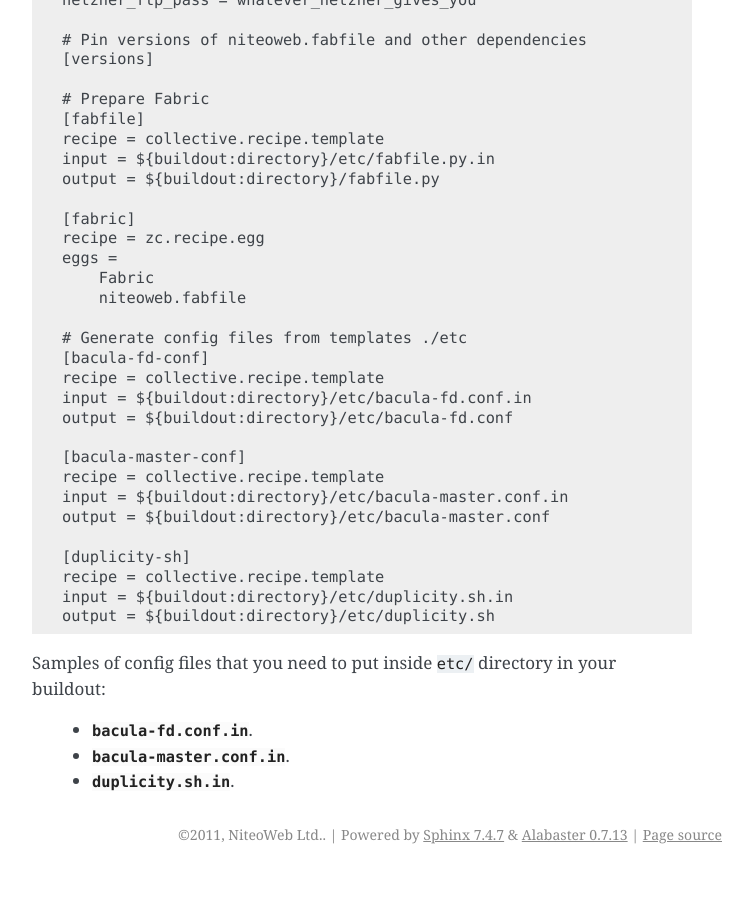
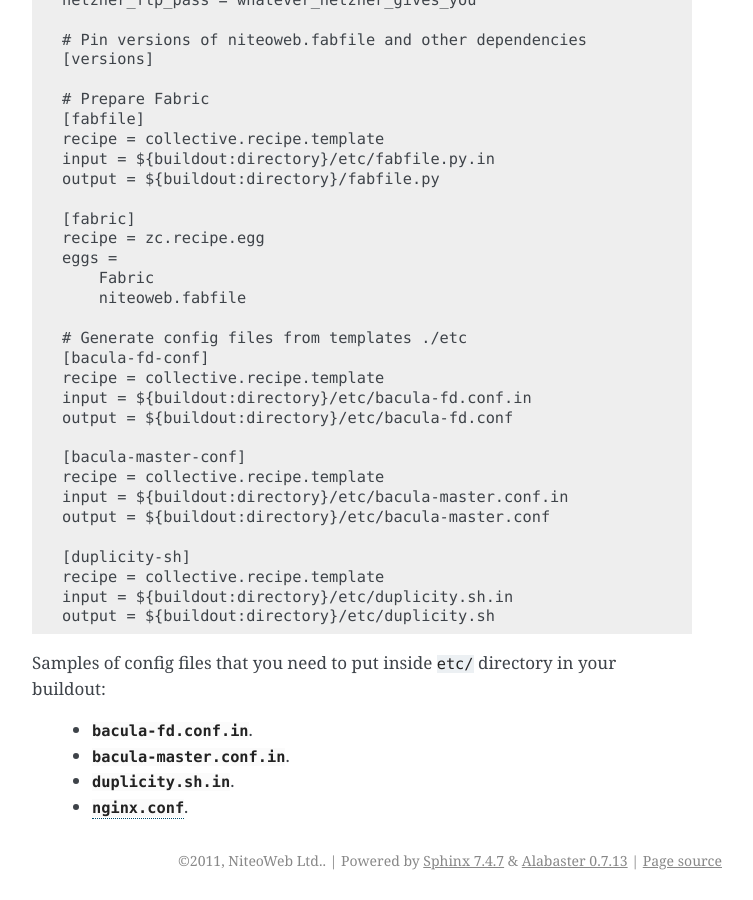
Before and after one commit to teamniteo/niteoweb.fabfile, a Sphinx documentation site: the page built from docs/projects.rst, in a window 1280 px wide and 900 px high, scrolled down 2492 px. Shown: the whole window, without its empty margins (388-1141 px from the left). Built offline with Sphinx 7.4.7, drawn with Linux system fonts in a browser that asks for light colours; before the commit the page ends 3366 px from its top, so only the background shows below that.

Commit message:
add download link for nginx.conf

```diff
--- a/docs/projects.rst
+++ b/docs/projects.rst
@@ -163,3 +163,4 @@ buildout:
  * :download:`bacula-fd.conf.in <bacula-fd.conf.in>`.
  * :download:`bacula-master.conf.in <bacula-master.conf.in>`.
  * :download:`duplicity.sh.in <duplicity.sh.in>`.
+ * :download:`nginx.conf <nginx.conf>`.
```
